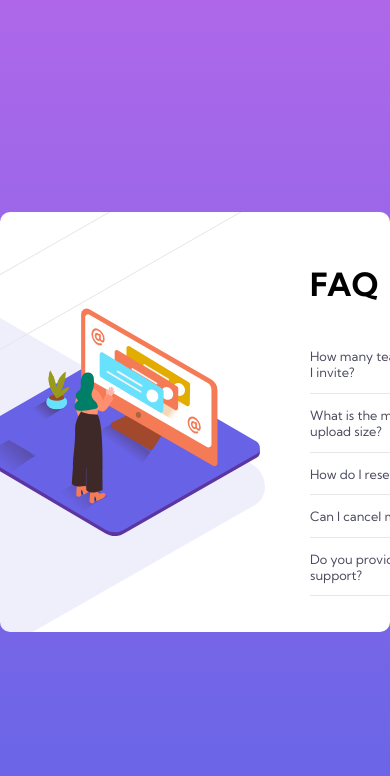
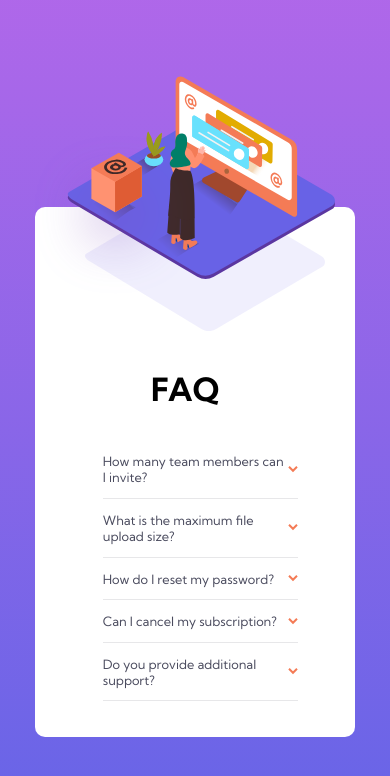
Before and after one commit to foolhardy21/faq-accordion-card, a plain HTML site: page index.html in a window 390 px wide. Drawn offline with Linux system fonts and the light colour scheme.

Commit message:
mobile-version-complete

```diff
--- a/index.css
+++ b/index.css
@@ -30,9 +30,13 @@ body {
 }
 .woman {
   width: 300px;
-  height: auto;
+  height: 300px;
   margin-left: -40px;
   margin-right: 50px;
+  background-image: url('./images/illustration-woman-online-desktop.svg');
+  background-repeat: no-repeat;
+  background-size: 100%;
+  background-position: center;
 }
 .faqs {
   padding: 0;
@@ -60,3 +64,27 @@ body {
 .ans {
   display: none;
 }
+
+@media(max-width: 700px) {
+  body {
+    padding-top: 100px;
+  }
+  .card {
+    flex-direction: column;
+    overflow: visible;
+    background-image: url('./images/bg-pattern-mobile.svg');
+    background-position: 50px 20px;
+  }
+  .woman {
+    background-image: url('./images/illustration-woman-online-mobile.svg');
+    margin-left: 0;
+    margin-right: 0;
+    margin-top: -190px;
+  }
+  .card-heading {
+    text-align: center;
+  }
+  .faqs {
+    padding-left: 30px;
+  }
+}
--- a/index.html
+++ b/index.html
@@ -13,7 +13,8 @@
 <body>
 
   <section class='card'>
-    <img src='./images/illustration-woman-online-desktop.svg' class='woman'>
+    <!-- <img src='./images/illustration-woman-online-desktop.svg' class='woman'> -->
+    <div class='woman'></div>
     <div>
       <p class='card-heading'>faq</p>
       <ul class='faqs'>
```
